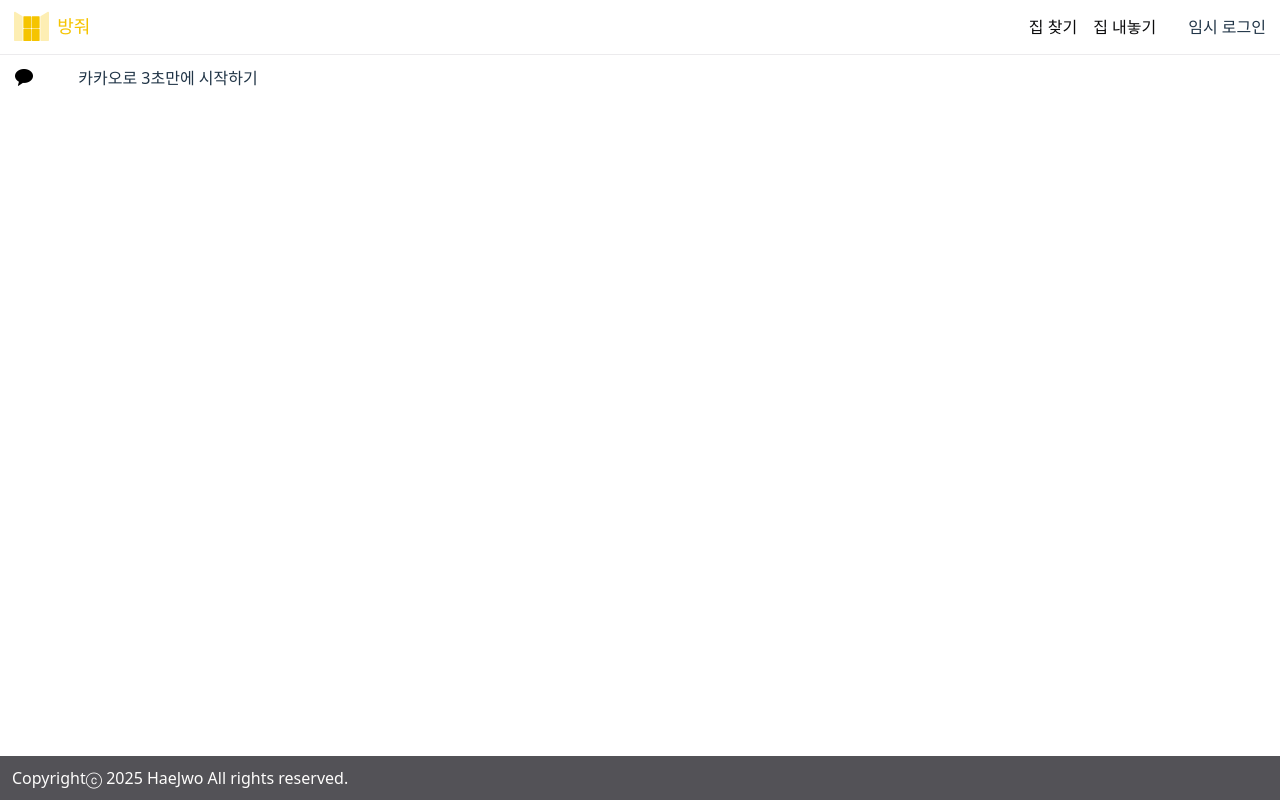
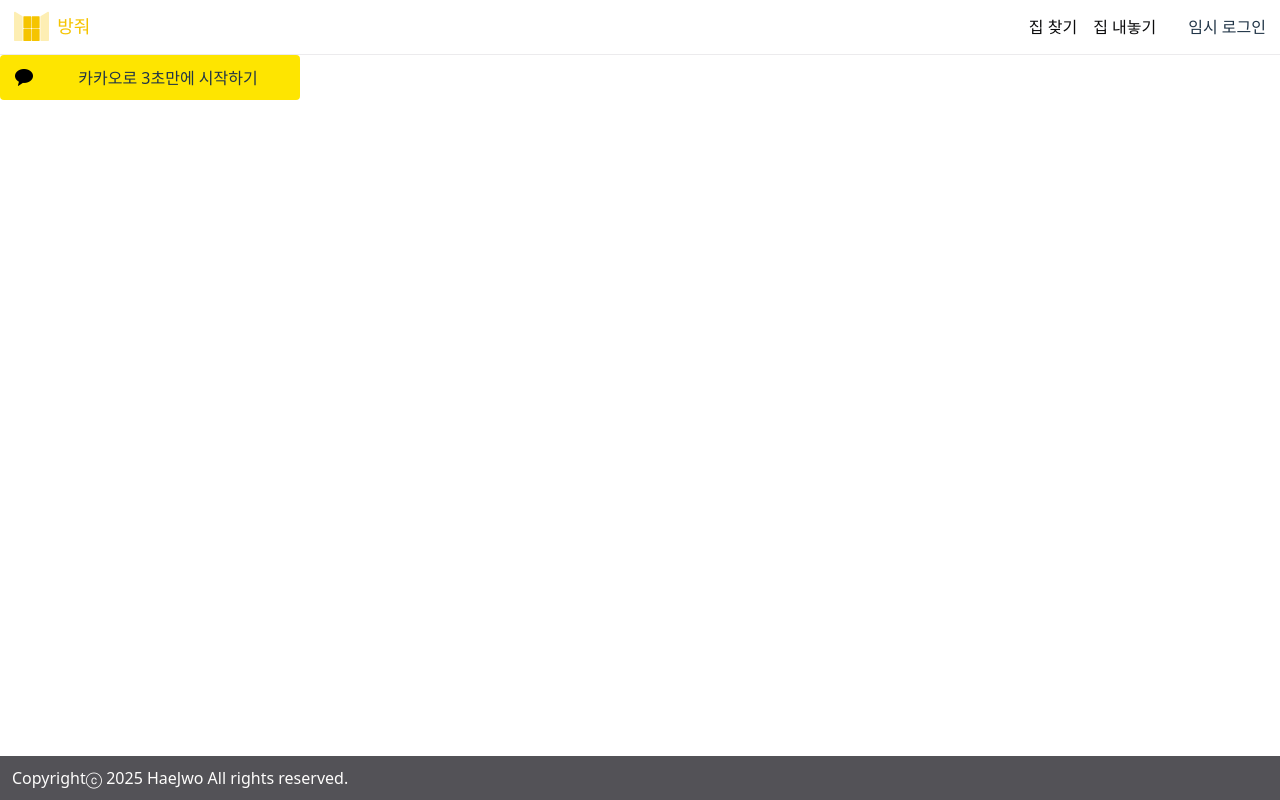
Before and after one commit to eosa1414/bang-jwo, a React (Vite) app in the folder front-end/: page /login in a window 1280 px wide. Built offline with nearby package versions, Linux system fonts and the light colour scheme; no server answers; a web font is replaced by a local one.

Commit message:
fix: 바뀐 kakao 색상 변수명 적용

```diff
--- a/front-end/src/features/auth/components/ButtonKakao.tsx
+++ b/front-end/src/features/auth/components/ButtonKakao.tsx
@@ -8,7 +8,7 @@ const Buttonkakao = ({ onClick }: ButtonkakaoProps) => {
   return (
     <button
       onClick={onClick}
-      className="flex items-center bg-kakao-container rounded-[0.25rem] cursor-pointer min-h-[45px] w-[300px] min-w-fit max-w-full px-[0.3752rem]"
+      className="flex items-center bg-kakao-yellow rounded-[0.25rem] cursor-pointer min-h-[45px] w-[300px] min-w-fit max-w-full px-[0.3752rem]"
     >
       <img
         src={KakaoSymbol}
```
